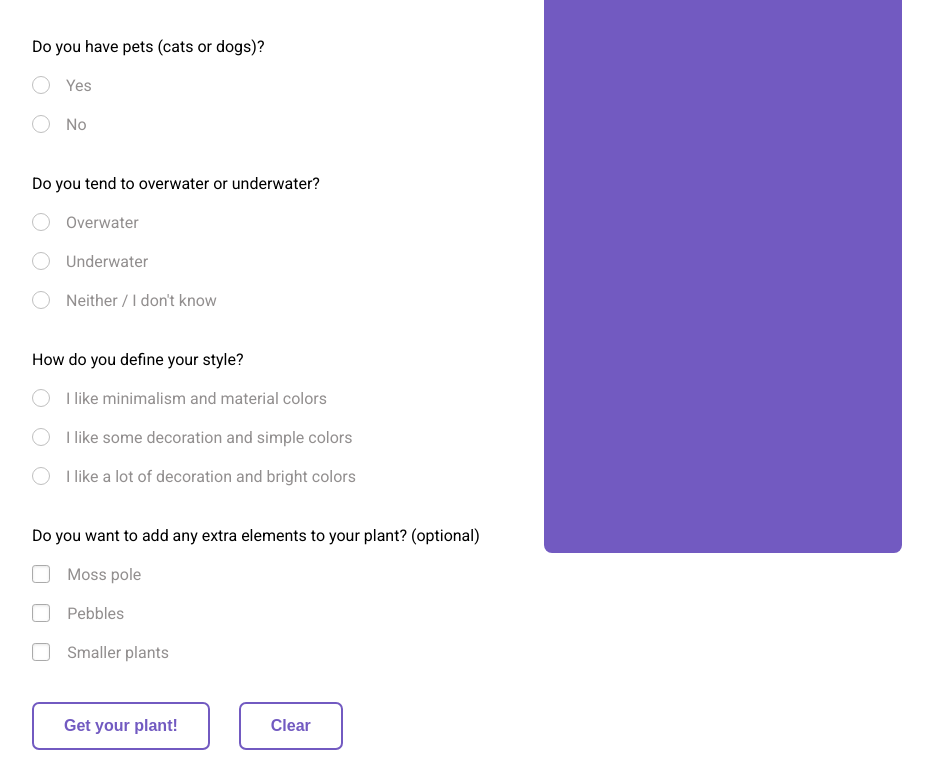
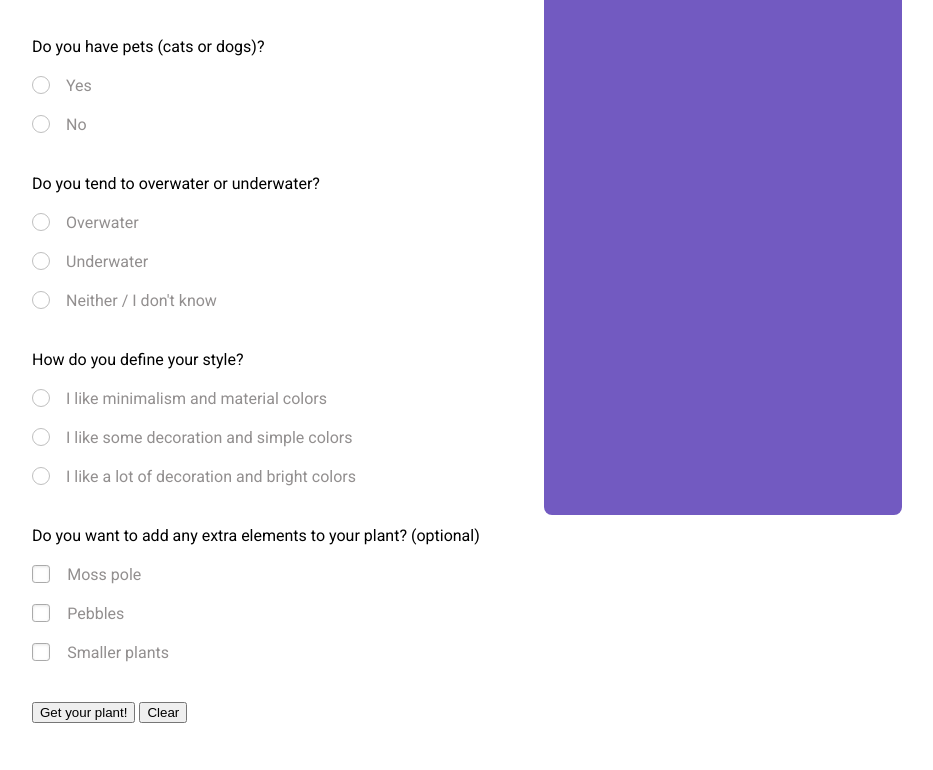
Before and after one commit to Wiktor124/plants, a website with bundled scripts: page index.html in a window 1280 px wide. Shown: the part 407-1177 px from the top of the page, without its empty margins (96-1029 px from the left). After the commit the page ends 1130 px from the top, so only its background shows below. Built offline with nearby package versions, Linux system fonts and the light colour scheme.

```diff
--- a/index.html
+++ b/index.html
@@ -98,8 +98,8 @@
 				</div>
 			</div>
 			<div class="container__buttons">
-				<input class="custom-btn btn-submit style-input space" type="submit" value="Get your plant!">
-				<input class="deleted style-input" type="reset" value="Clear">
+				<input class="custom-btn btn-submit" type="submit" value="Get your plant!">
+				<input class="deleted" type="reset" value="Clear">
 			</div>
 		</form>
 		  <div id="card-plants" class="container-card-plants"></div>
```
